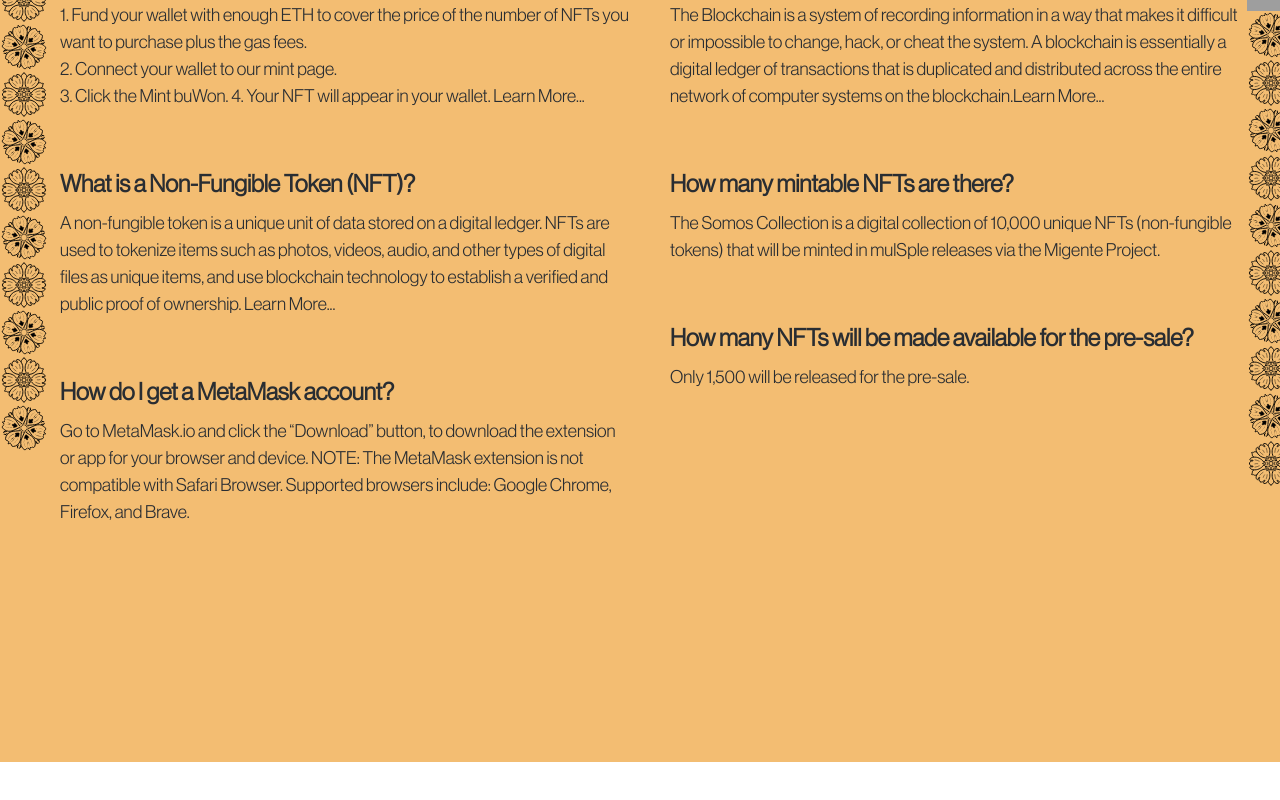
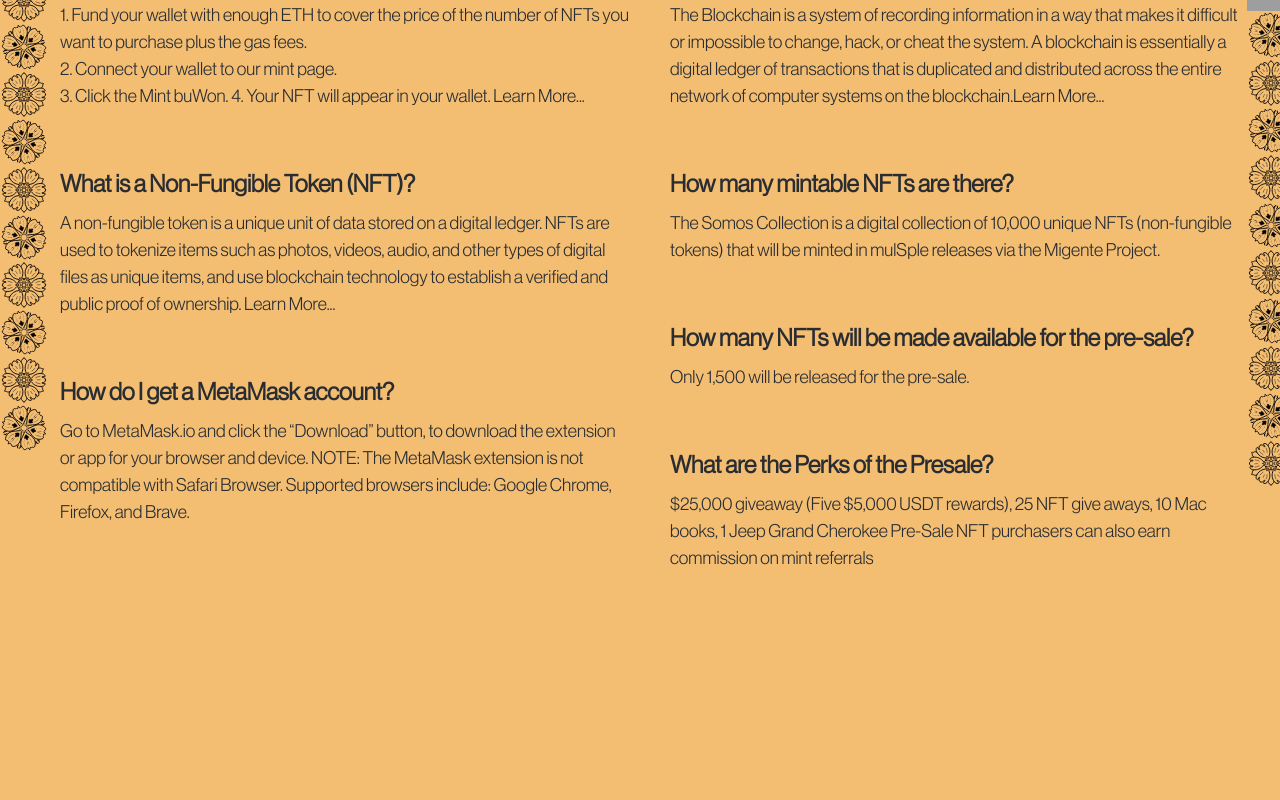
Before and after one commit to Geller99/Migente, a Next.js app: page / in a window 1280 px wide. Shown: the part 3599-4399 px from the top of the page. Before the commit the page ends 4361 px from the top, so only its background shows below. Built offline with nearby package versions, Linux system fonts and the light colour scheme; grey boxes are pictures that could not be loaded.

Commit message:
Updated FAQs

```diff
--- a/components/FaqSection/index.js
+++ b/components/FaqSection/index.js
@@ -166,6 +166,15 @@ function FaqSection() {
                     Only 1,500 will be released for the pre-sale.
                   </div>
                 </div>
+                <div className="faq-card">
+                  <div className="title">
+                    What are the Perks of the Presale?
+                  </div>
+                  <div className="desc">
+                  $25,000 giveaway (Five $5,000 USDT rewards), 25 NFT give aways, 10 Mac books, 1 Jeep Grand Cherokee
+                  Pre-Sale NFT purchasers can also earn commission on mint referrals
+                  </div>
+                </div>
               </div>
             </Slider>
           </div>
```
